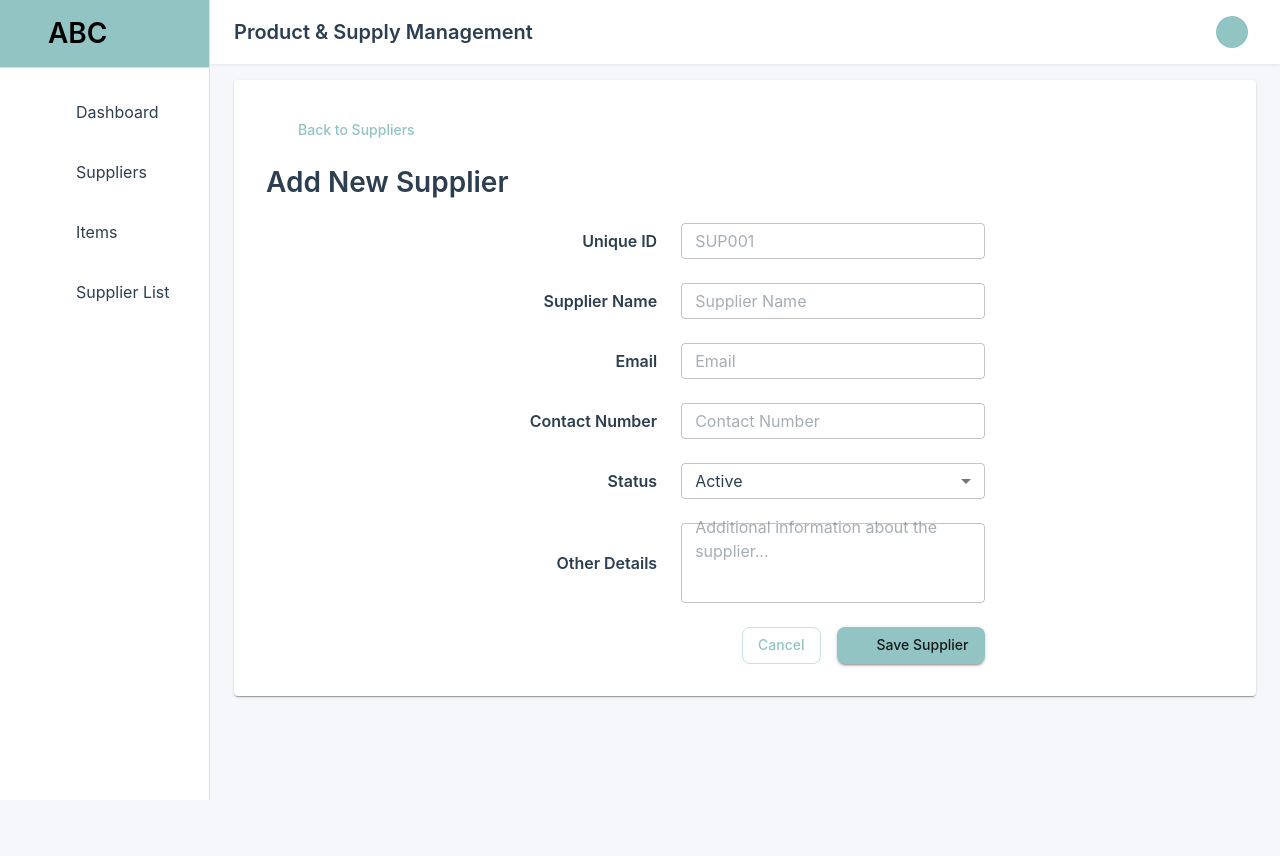
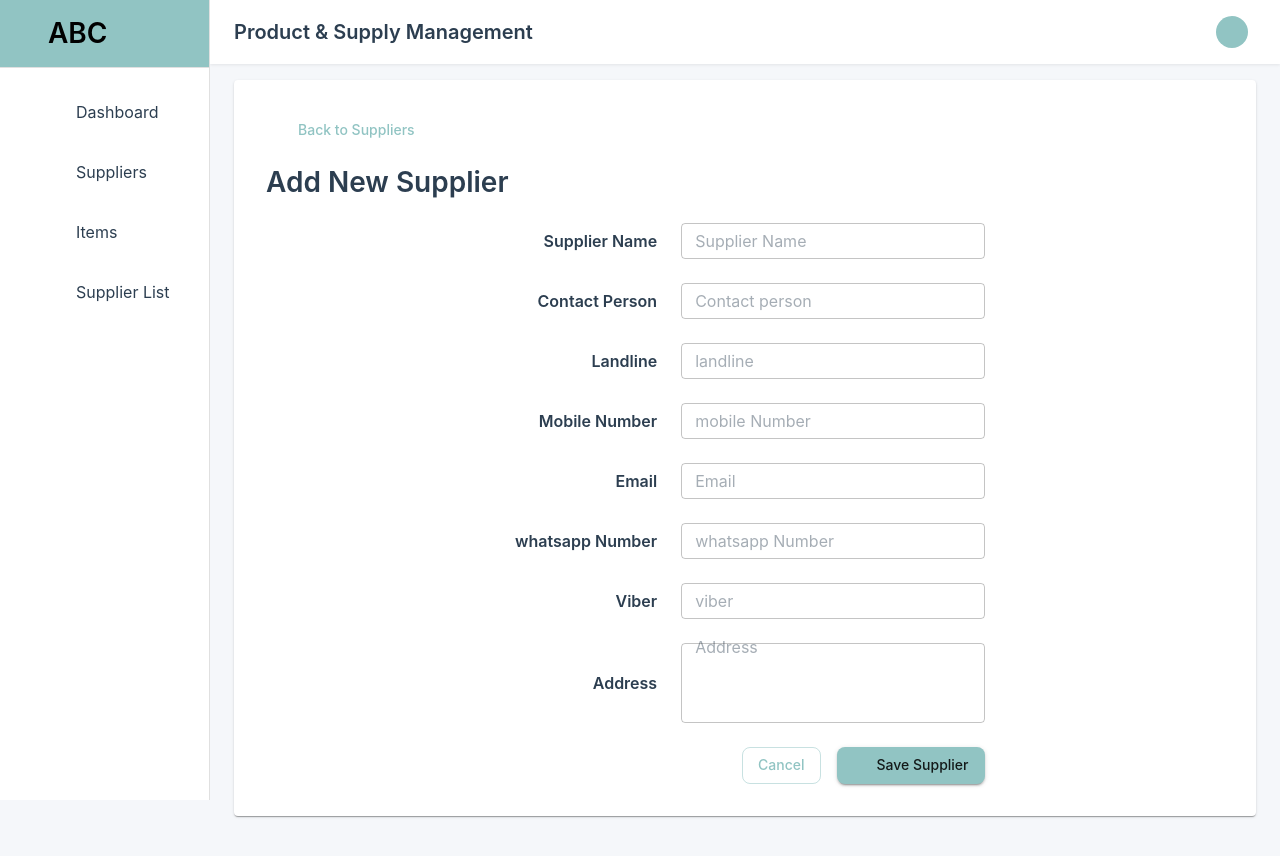
Before and after one commit to priti-1227/product-and-supply-, a React app: page /suppliers/add in a window 1280 px wide. Built offline with nearby package versions, Linux system fonts and the light colour scheme; no server answers; some icons are missing; the HTML template or start-up script is replaced by a standard one.

Commit message:
add supplier api done

```diff
--- a/src/pages/suppliers/AddSupplier.jsx
+++ b/src/pages/suppliers/AddSupplier.jsx
@@ -8,7 +8,7 @@ import SaveIcon from "@mui/icons-material/Save"
 import { useCreateSupplierMutation } from "../../store/api/suppliersApi"
 import { useNotification } from "../../hooks/useNotification"
 import { handleApiError } from "../../utils/errorHandler"
-const USE_DUMMY_DATA = true;
+const USE_DUMMY_DATA = false;
 function AddSupplier() {
   const navigate = useNavigate()
   const { showNotification } = useNotification()
@@ -78,7 +78,7 @@ function AddSupplier() {
   <form style={{ width: "100%" }} onSubmit={handleSubmit(onSubmit)}>
   <Grid container
         spacing={3}>
-    <Box
+    {/* <Box
       display={"grid"}
       gridTemplateColumns={{ xs: "1fr", md: "1fr  2fr" }}
       spacing={3}
@@ -110,7 +110,8 @@ function AddSupplier() {
             />
           </Grid>
 
-    </Box>
+    </Box> */}
+    {/* NAME */}
     <Box
       display={"grid"}
       gridTemplateColumns={{ xs: "1fr", md: "1fr  2fr" }}
@@ -142,6 +143,106 @@ function AddSupplier() {
           </Grid>
 
     </Box>
+    {/* contact person */}
+         <Box
+  display={"grid"}
+  gridTemplateColumns={{ xs: "1fr", md: "1fr 2fr" }}
+  gap={3}
+  mx={"auto"}
+  sx={{ width: { xs: "100%", lg: "50%" } }}
+  alignItems={"center"}
+  justifyContent={"center"}
+>
+  {/* Contact person Label */}
+  <Grid
+    sx={{
+      width: "100%",
+      display: "flex",
+      flexDirection: { xs: "row", md: "row-reverse" },
+      fontWeight: 600,
+    }}
+  >
+    Contact Person
+  </Grid>
+
+  {/* Contact person Input */}
+  <Grid item xs={6}>
+    <TextField
+      fullWidth
+      {...register("contact_person", { required: "Contact person is required" })}
+      error={!!errors.contactNo}
+      helperText={errors.contactNo?.message}
+      placeholder="Contact person "
+    />
+  </Grid>
+</Box>
+{/* Landline */}
+         <Box
+  display={"grid"}
+  gridTemplateColumns={{ xs: "1fr", md: "1fr 2fr" }}
+  gap={3}
+  mx={"auto"}
+  sx={{ width: { xs: "100%", lg: "50%" } }}
+  alignItems={"center"}
+  justifyContent={"center"}
+>
+  {/* landline Label */}
+  <Grid
+    sx={{
+      width: "100%",
+      display: "flex",
+      flexDirection: { xs: "row", md: "row-reverse" },
+      fontWeight: 600,
+    }}
+  >
+    Landline
+  </Grid>
+
+  {/* landline Input */}
+  <Grid item xs={6}>
+    <TextField
+      fullWidth
+      {...register("landline")}
+      error={!!errors.landline}
+      helperText={errors.landline?.message}
+      placeholder="landline"
+    />
+  </Grid>
+</Box>
+    {/* mobile */}
+         <Box
+  display={"grid"}
+  gridTemplateColumns={{ xs: "1fr", md: "1fr 2fr" }}
+  gap={3}
+  mx={"auto"}
+  sx={{ width: { xs: "100%", lg: "50%" } }}
+  alignItems={"center"}
+  justifyContent={"center"}
+>
+  {/* mobile Number Label */}
+  <Grid
+    sx={{
+      width: "100%",
+      display: "flex",
+      flexDirection: { xs: "row", md: "row-reverse" },
+      fontWeight: 600,
+    }}
+  >
+    Mobile Number
+  </Grid>
+
+  {/* Mobile Input */}
+  <Grid item xs={6}>
+    <TextField
+      fullWidth
+      {...register("mobile", { required: "mobile number is required" })}
+      error={!!errors.contactNo}
+      helperText={errors.contactNo?.message}
+      placeholder="mobile Number"
+    />
+  </Grid>
+</Box>
+{/* Email */}
     <Box
   display={"grid"}
   gridTemplateColumns={{ xs: "1fr", md: "1fr 2fr" }}
@@ -181,6 +282,9 @@ function AddSupplier() {
     />
   </Grid>
 </Box>
+
+{/* Whatsapp no */}
+
          <Box
   display={"grid"}
   gridTemplateColumns={{ xs: "1fr", md: "1fr 2fr" }}
@@ -190,7 +294,7 @@ function AddSupplier() {
   alignItems={"center"}
   justifyContent={"center"}
 >
-  {/* Contact Number Label */}
+  {/* whatsapp Number Label */}
   <Grid
     sx={{
       width: "100%",
@@ -199,54 +303,53 @@ function AddSupplier() {
       fontWeight: 600,
     }}
   >
-    Contact Number
+   whatsapp Number
   </Grid>
 
-  {/* Contact Number Input */}
+  {/* whatsapp Number Input */}
   <Grid item xs={6}>
     <TextField
       fullWidth
-      {...register("contactNo", { required: "Contact number is required" })}
+      {...register("whatsapp")}
       error={!!errors.contactNo}
       helperText={errors.contactNo?.message}
-      placeholder="Contact Number"
+      placeholder="whatsapp Number"
     />
   </Grid>
 </Box>
+  {/* viber */}
     <Box
       display={"grid"}
-  gridTemplateColumns={{ xs: "1fr", md: "1fr 2fr" }}
+      gridTemplateColumns={{ xs: "1fr", md: "1fr  2fr" }}
+      spacing={3}
       gap={3}
       mx={"auto"}
-  sx={{ width: { xs: "100%", lg: "50%" } }}
+      sx={{width: { xs: "100%",  lg: "50%" }, }}
       alignItems={"center"}
       justifyContent={"center"}
     >
-  {/* Status Label */}
-  <Grid
-    sx={{
-      width: "100%",
-      display: "flex",
-      flexDirection: { xs: "row", md: "row-reverse" },
-      fontWeight: 600,
-    }}
-  >
-    Status
+   <Grid variant="subtitle1"
+              fontWeight={600}
+              sx={{ width: "100%" }}
+
+              display={"flex"}
+              flexDirection={{xs:"row",md:"row-reverse"}} >
+
+              Viber
+
+          </Grid>
+          <Grid item xs={6}>
+            <TextField
+              fullWidth
+              {...register("viber")}
+              error={!!errors.viber}
+              helperText={errors.viber?.message}
+              placeholder="viber"
+            />
           </Grid>
 
-  {/* Status Input */}
-  <Grid item xs={6}>
-    <TextField
-      select
-      fullWidth
-      defaultValue="Active"
-      {...register("status")}
-    >
-      <MenuItem value="Active">Active</MenuItem>
-      <MenuItem value="Inactive">Inactive</MenuItem>
-    </TextField>
-  </Grid>
     </Box>
+
 <Box
   display={"grid"}
   gridTemplateColumns={{ xs: "1fr", md: "1fr 2fr" }}
@@ -265,7 +368,7 @@ function AddSupplier() {
       fontWeight: 600,
     }}
   >
-    Other Details
+    Address
   </Grid>
 
   {/* Other Details Input */}
@@ -275,8 +378,8 @@ function AddSupplier() {
       multiline
       rows={4}
 
-      {...register("otherDetails")}
-      placeholder="Additional information about the supplier..."
+      {...register("address")}
+      placeholder="Address"
     />
   </Grid>
 </Box>
--- a/src/store/api/baseApi.js
+++ b/src/store/api/baseApi.js
@@ -2,7 +2,7 @@ import { fetchBaseQuery } from "@reduxjs/toolkit/query/react"
 
 // Base query with authentication and error handling
 export const baseQuery = fetchBaseQuery({
-  baseUrl: import.meta.env.VITE_API_BASE_URL || "http://localhost:3000/api",
+  baseUrl: import.meta.env.VITE_API_BASE_URL || "http://54.167.114.0/api/",
   prepareHeaders: (headers,) => {
     // Add authentication token if available
     const token = localStorage.getItem("authToken")
--- a/src/store/api/suppliersApi.js
+++ b/src/store/api/suppliersApi.js
@@ -37,7 +37,7 @@ export const suppliersApi = createApi({
     // POST create new supplier
     createSupplier: builder.mutation({
       query: (newSupplier) => ({
-        url: "/suppliers",
+        url: "/suppliers/",
         method: "POST",
         body: newSupplier,
       }),
```
Also changed, not shown: 1 other file (tests, documents, lock files or other folders). Lines whose indentation alone changed are shown as unchanged.
